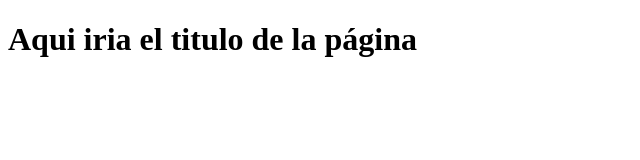
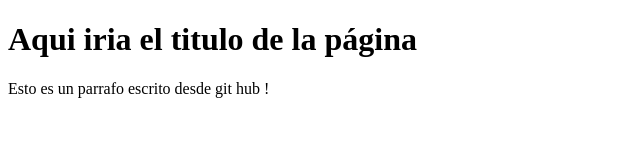
Before and after one commit to arkam20/proyecto_emrpesa_c, a plain HTML site: page index.html in a window 1280 px wide. Shown: the whole page, without its empty margins (0-640 px from the left). Drawn offline with Linux system fonts and the light colour scheme.

Commit message:
Update index.html

```diff
--- a/index.html
+++ b/index.html
@@ -8,6 +8,7 @@
 </head>
 <body>
     <h1>Aqui iria el titulo de la página</h1>
+    <p> Esto es un parrafo escrito desde git hub ! <p>
 
 </body>
 </html>
```
